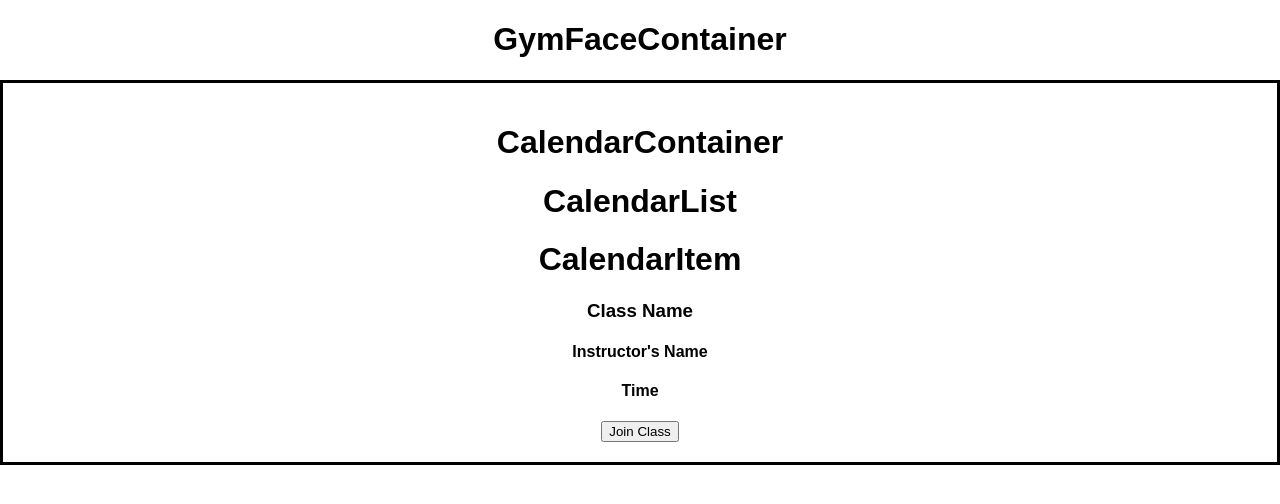
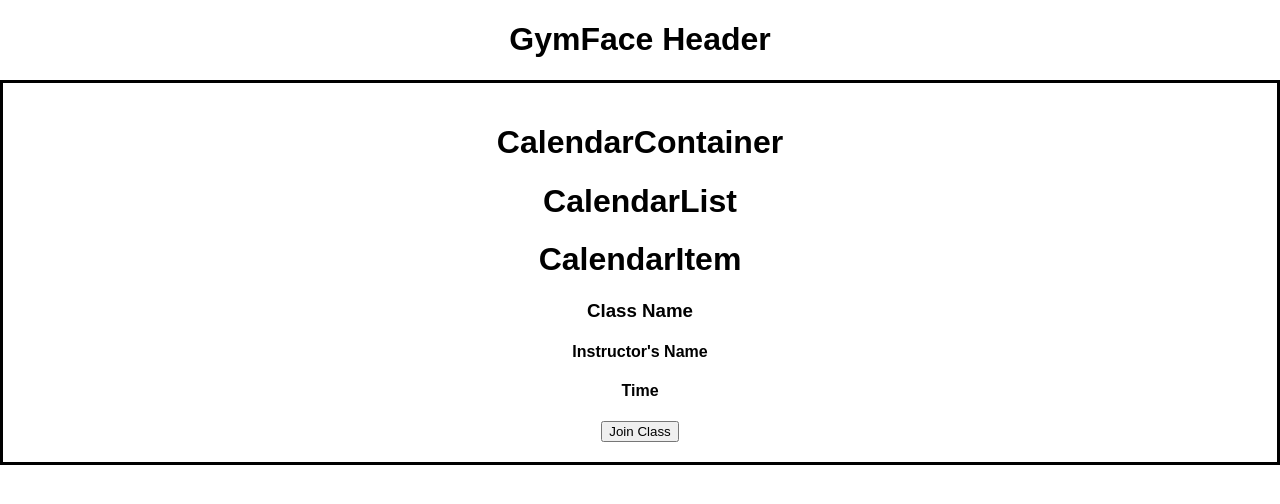
Before and after one commit to julientregoat/GYMFACE, a React (Create React App) app in the folder gymface-front-end/: page / in a window 1280 px wide. Shown: the top 504 px of the page. Built offline with nearby package versions, Linux system fonts and the light colour scheme.

Commit message:
doing some layout scaffolding for the front end

```diff
--- a/gymface-front-end/package.json
+++ b/gymface-front-end/package.json
@@ -6,7 +6,8 @@
     "react": "^16.2.0",
     "react-dom": "^16.2.0",
     "react-scripts": "1.1.1",
-    "react-webcam": "^0.2.0"
+    "react-webcam": "^0.2.0",
+    "semantic-ui-react": "^0.78.3"
   },
   "scripts": {
     "start": "react-scripts start",
--- a/gymface-front-end/src/App.js
+++ b/gymface-front-end/src/App.js
@@ -1,12 +1,16 @@
 import React, { Component } from 'react';
+
+import Dashboard from './Dashboard'
+import Header from './Header'
+
 import './App.css';
-import GymFaceContainer from "./GymFaceContainer"
 
 class App extends Component {
   render() {
     return (
       <div className="App">
-        <GymFaceContainer/>
+        <Header />
+        <Dashboard />
       </div>
     );
   }
--- /dev/null
+++ b/gymface-front-end/src/Dashboard.js
@@ -0,0 +1,10 @@
+import React from 'react';
+import CalendarContainer from "./CalendarContainer"
+
+const Dashboard = ({}) => (
+  <div>
+    <CalendarContainer />
+  </div>
+);
+
+export default Dashboard;
--- a/gymface-front-end/src/GymFaceContainer.js
+++ /dev/null
@@ -1,15 +0,0 @@
-import React from "react"
-import CalendarContainer from "./CalendarContainer"
-
-class GymFaceContainer extends React.Component {
-  render() {
-    return (
-      <div>
-        <h1>GymFaceContainer</h1>
-        <CalendarContainer/>
-      </div>
-    );
-  }
-}
-
-export default GymFaceContainer;
--- /dev/null
+++ b/gymface-front-end/src/Header.js
@@ -0,0 +1,9 @@
+import React from 'react';
+
+const Header = () => (
+  <div>
+    <h1>GymFace Header</h1>
+  </div>
+);
+
+export default Header;
```
Also changed, not shown: 2 other files (tests, documents, lock files or other folders).
